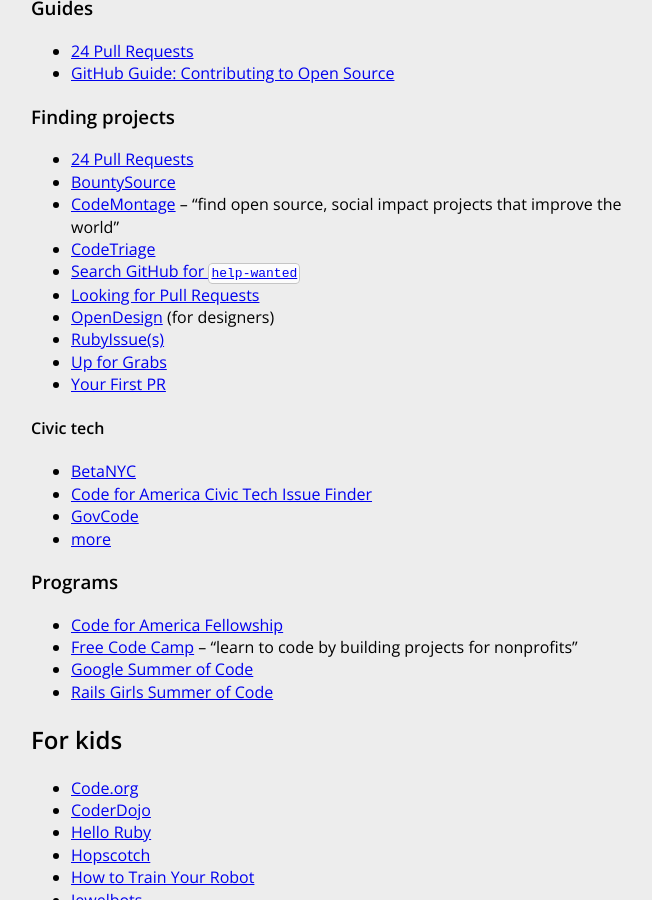
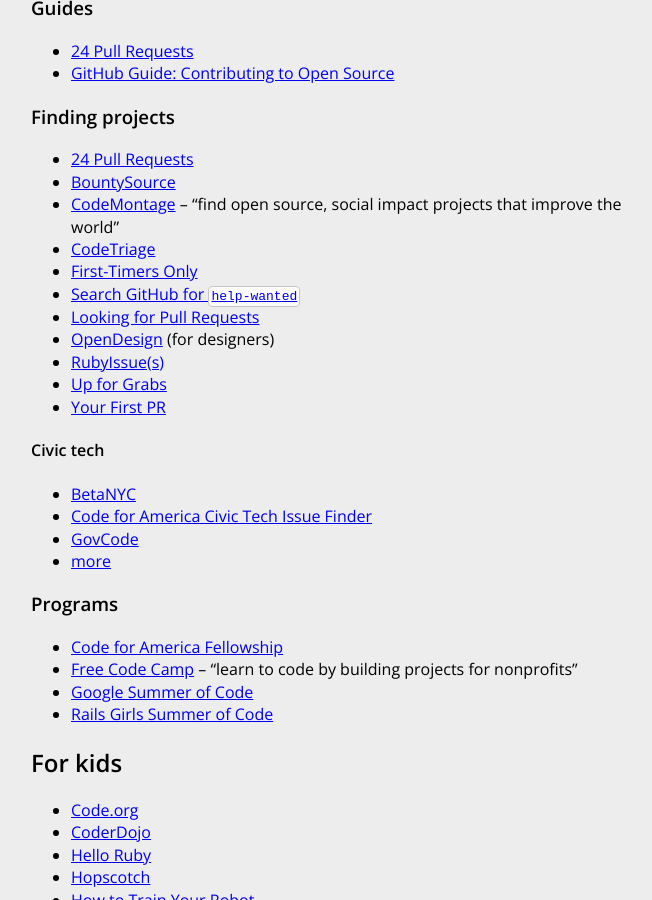
Before and after one commit to HackerHours/hackerhours.org, a Jekyll site: the page built from resources.md, in a window 1280 px wide and 900 px high, scrolled down 2638 px. Shown: the whole window, without its empty margins (289-941 px from the left). Built offline with Jekyll 4.4.1, drawn with Linux system fonts in a browser that asks for light colours; comment, search, counter and statistics services are not loaded.

Commit message:
link to First-Timers Only

```diff
--- a/resources.md
+++ b/resources.md
@@ -108,6 +108,7 @@
 * [BountySource](https://www.bountysource.com/)
 * [CodeMontage](http://codemontage.com/) – "find open source, social impact projects that improve the world"
 * [CodeTriage](http://www.codetriage.com/)
+* [First-Timers Only](https://twitter.com/first_tmrs_only)
 * [Search GitHub for `help-wanted`](https://github.com/search?o=desc&q=state%3Aopen+label%3A%22help+wanted%22&s=created&type=Issues&utf8=%E2%9C%93)
 * [Looking for Pull Requests](http://www.lookingforpullrequests.com/)
 * [OpenDesign](http://opendesign.io/) (for designers)
```
